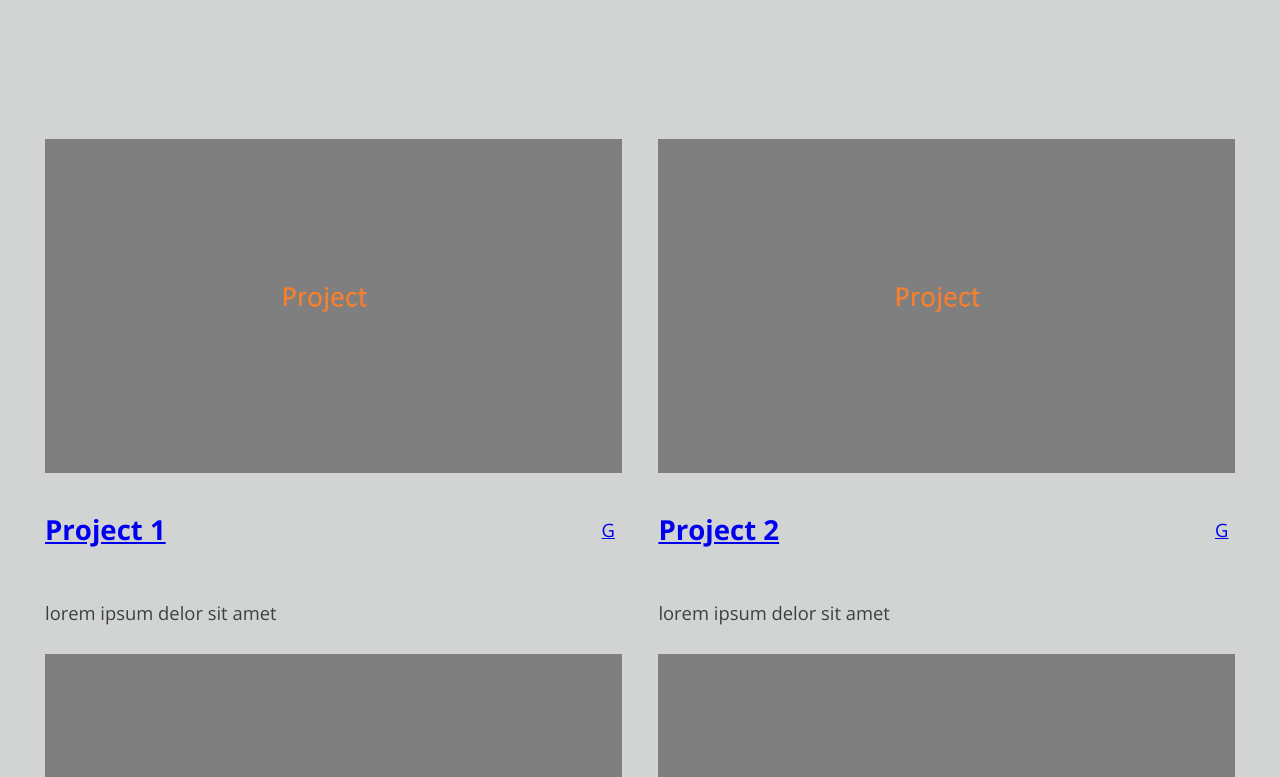
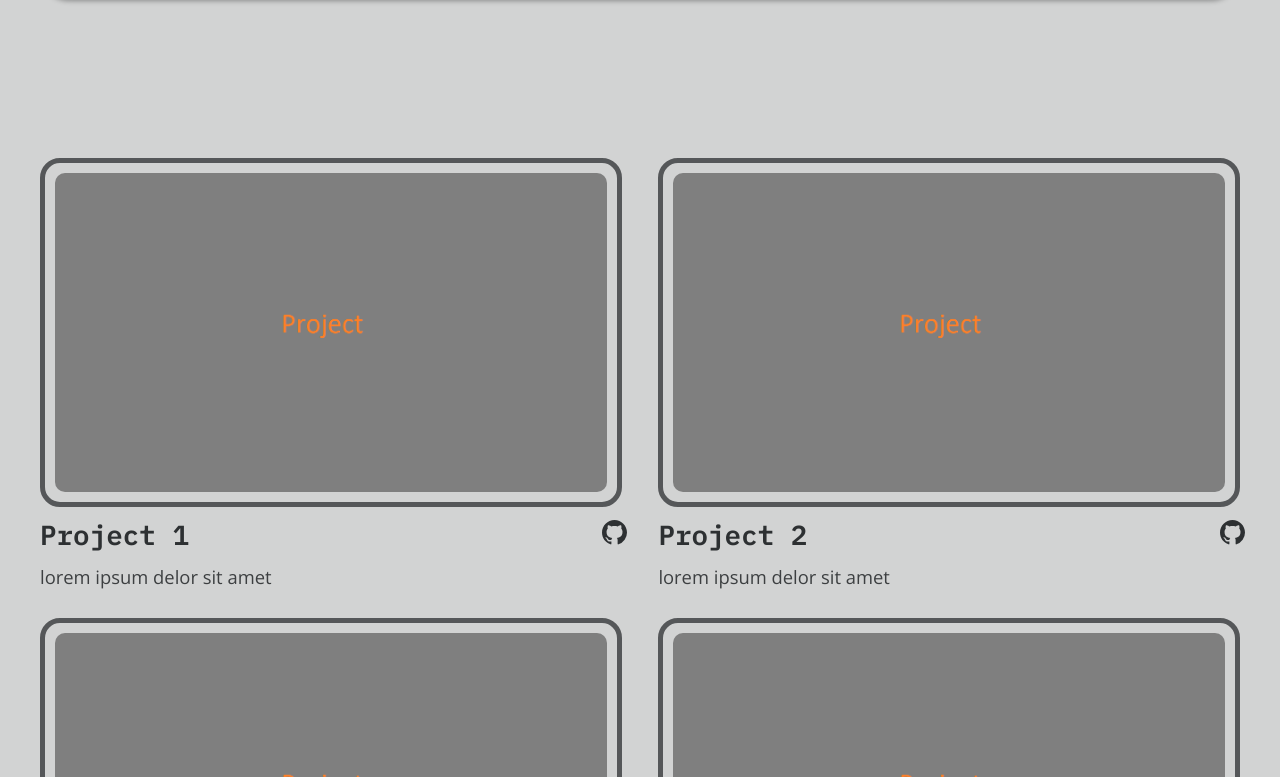
Before and after one commit to Grey-Whitt/portfolio-v3, a React (Create React App) app in the folder client/: page / in a window 1280 px wide. Shown: the part 2023-2800 px from the top of the page. Built offline with nearby package versions, Linux system fonts and the light colour scheme.

Commit message:
added styles and responsiveness to project section

```diff
--- a/client/package.json
+++ b/client/package.json
@@ -8,6 +8,7 @@
     "@testing-library/user-event": "^13.5.0",
     "react": "^18.0.0",
     "react-dom": "^18.0.0",
+    "react-icons": "^4.3.1",
     "react-router": "^6.3.0",
     "react-router-dom": "^6.3.0",
     "react-scripts": "5.0.0",
--- a/client/src/App.js
+++ b/client/src/App.js
@@ -4,12 +4,6 @@ import Header from './components/Header'
 import { ThemeProvider } from 'styled-components'
 import { GlobalStyle, theme } from './styles'
 import HomeScreen from './screens/HomeScreen'
-import styled from 'styled-components'
-
-const Main = styled.main`
-  margin: 0 auto;
-  padding: 50px 30px;
-`
 
 const App = () => {
   return (
@@ -17,11 +11,11 @@ const App = () => {
       <GlobalStyle />
       <Router>
         <Header />
-        <Main>
+        <main>
           <Routes>
             <Route path='/' element={<HomeScreen />} />
           </Routes>
-        </Main>
+        </main>
       </Router>
     </ThemeProvider>
   )
--- a/client/src/components/About/About.styled.js
+++ b/client/src/components/About/About.styled.js
@@ -36,6 +36,9 @@ export const AboutLeft = styled.div`
   }
 
   .orangeBox {
+    display: flex;
+    justify-content: center;
+    align-items: center;
     border: 5px solid ${({ theme }) => theme.colors.accent};
     border-radius: 20px;
     margin: 20px;
--- a/client/src/components/Projects/Projects.styled.js
+++ b/client/src/components/Projects/Projects.styled.js
@@ -5,6 +5,10 @@ export const ProjectsContainer = styled.div`
   display: grid;
   grid-template-columns: 1fr 1fr;
   grid-gap: 1.5em 2em;
+
+  @media (max-width: 1000px) {
+    grid-template-columns: auto;
+  }
 `
 
 export const Project = styled.div`
@@ -19,19 +23,63 @@ export const Project = styled.div`
   -ms-flex-line-pack: start;
   align-content: start;
 
+  a {
+    text-decoration: none;
+    color: inherit;
+  }
+
+  h2 {
+    font-family: 'IBM Plex Mono', monospace;
+    font-weight: 600;
+  }
+
+  a:hover {
+    text-decoration: underline;
+  }
+
+  .ghIcon:hover {
+    color: ${({ theme }) => theme.colors.accent};
+    transition: 0.15s;
+  }
+
+  .picContainer {
+    display: flex;
+    justify-content: center;
+    align-items: center;
+    border: 5px solid ${({ theme }) => theme.colors.davysGrey};
+    border-radius: 20px;
+  }
+
+  .picContainer:hover {
+    border: 5px solid ${({ theme }) => theme.colors.accent};
+    background-color: ${({ theme }) => theme.colors.davysGrey};
+    transform: scale(1.02);
+    box-shadow: 0px 0px 5px 3px rgba(0, 0, 0, 0.34);
+    transition: 0.2s;
+  }
+
+  img {
+    padding: 10px;
+    border-radius: 20px;
+  }
+
   .grid1 {
     grid-area: image;
   }
+
   .grid2 {
+    margin: 0;
     grid-area: title;
     align-self: center;
   }
   .grid3 {
+    margin: 0;
     grid-area: icon;
     -ms-flex-item-align: center;
     align-self: center;
   }
   .grid4 {
+    margin: 0;
     grid-area: desc;
     margin-bottom: 0;
   }
--- a/client/src/components/Projects/index.js
+++ b/client/src/components/Projects/index.js
@@ -1,5 +1,6 @@
 import React from 'react'
 import { ProjectsContainer, Project } from './Projects.styled'
+import { BsGithub } from 'react-icons/bs'
 
 const projects = [
   {
@@ -51,7 +52,9 @@ const Projects = () => {
             target='_blank'
             rel='noreferrer'
           >
-            <img src='/images/sampleproject.png' alt={project.title} />
+            <div className='picContainer'>
+              <img src='/images/sampleproject.png' alt={project.title} />
+            </div>
           </a>
           <h2 className='grid2'>
             <a href={project.deployed_link} target='_blank' rel='noreferrer'>
@@ -64,7 +67,7 @@ const Projects = () => {
             target='_blank'
             rel='noreferrer'
           >
-            G
+            <BsGithub className='ghIcon' size={25} />
           </a>
           <p className='grid4'>{project.description}</p>
         </Project>
--- a/client/src/styles/Container.styled.js
+++ b/client/src/styles/Container.styled.js
@@ -2,13 +2,16 @@ import styled from 'styled-components'
 
 export const Container = styled.div`
   width: 100%;
-  padding-right: 15px;
-  padding-left: 15px;
+  padding-right: 40px;
+  padding-left: 40px;
+  margin-top: 5rem;
   margin-right: auto;
   margin-left: auto;
 
-  @media (min-width: 576px) {
-    max-width: 540px;
+  @media (max-width: 576px) {
+    padding-right: 10px !important;
+    padding-left: 10px !important;
+    max-width: 550px;
   }
   @media (min-width: 768px) {
     max-width: 720px;
```
Also changed, not shown: 1 other file (tests, documents, lock files or other folders).
